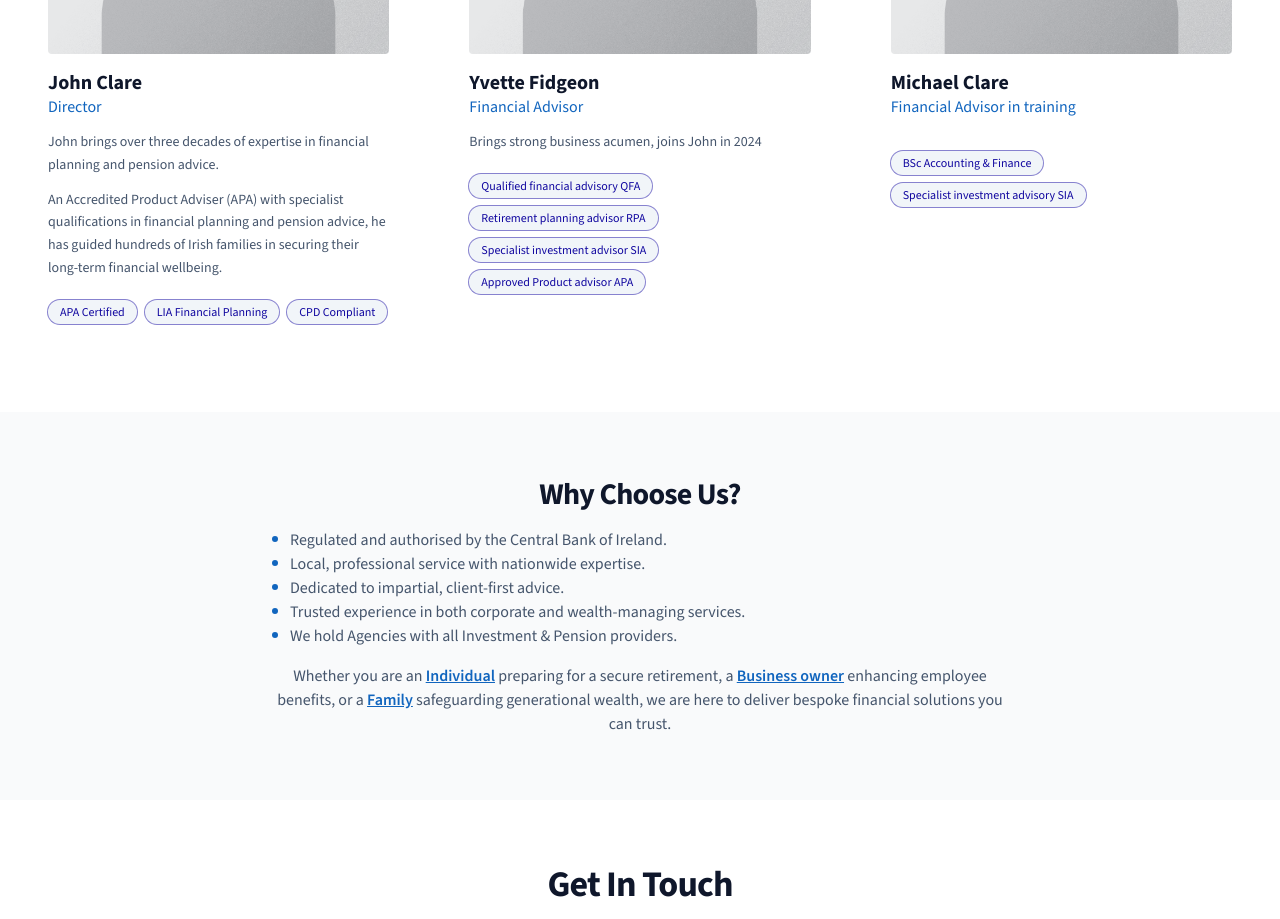
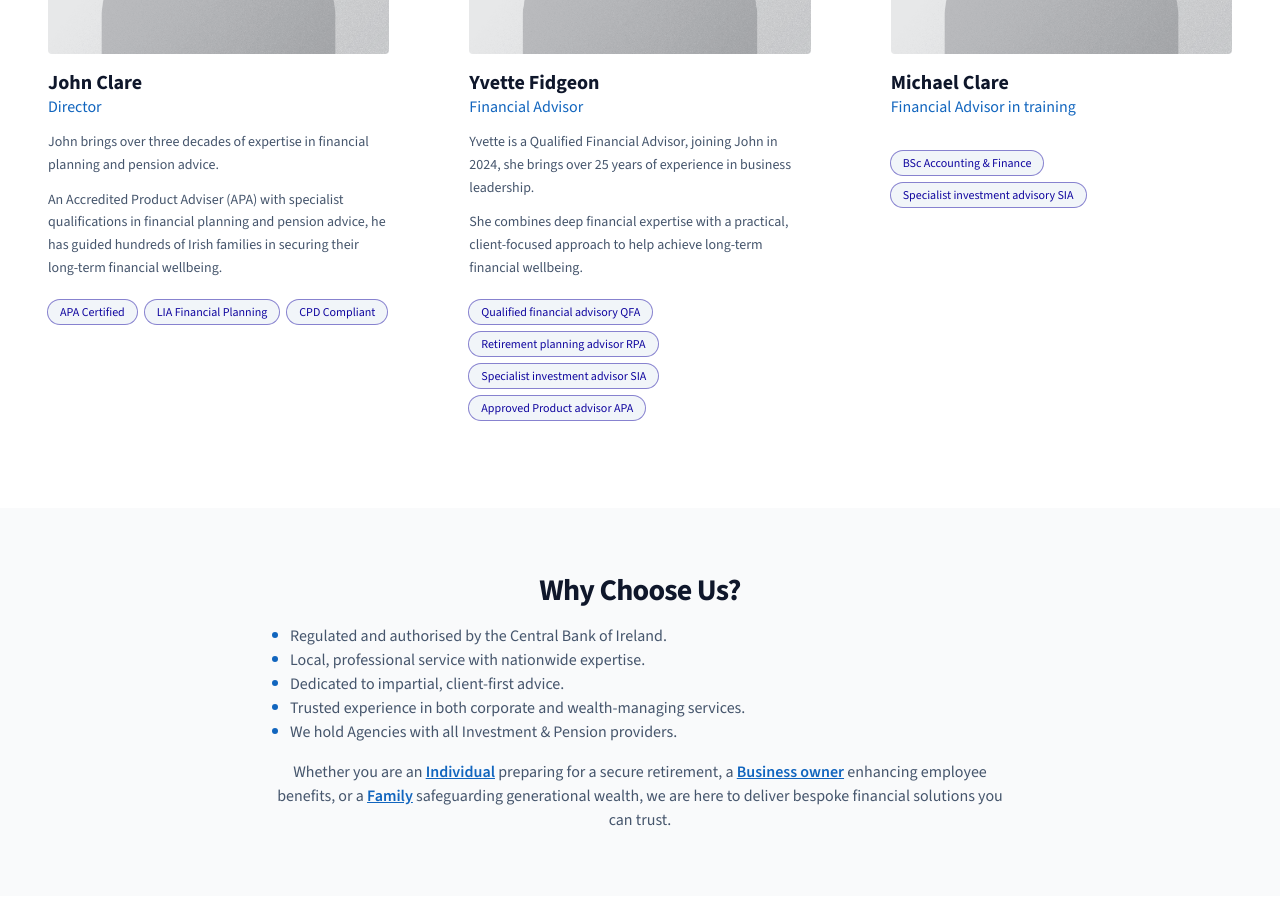
Before and after one commit to hubertkrzem/pension-and-financial, a Next.js app: page /about in a window 1280 px wide. Shown: the part 1640-2559 px from the top of the page. Built offline with nearby package versions, Linux system fonts and the light colour scheme.

Commit message:
Updated Yvettes bio

```diff
--- a/src/app/about/data/team.ts
+++ b/src/app/about/data/team.ts
@@ -32,7 +32,8 @@ export const TEAM: TeamMember[] = [
     // Add imageSrc back in
     imageAlt: "Portrait of Yvette Fidgeon",
     bio: [
-      "Brings strong business acumen, joins John in 2024",
+      "Yvette is a Qualified Financial Advisor, joining John in 2024, she brings over 25 years of experience in business leadership.",
+      "She combines deep financial expertise with a practical, client-focused approach to help achieve long-term financial wellbeing."
     ],
     badges: [
       "Qualified financial advisory QFA",
```
